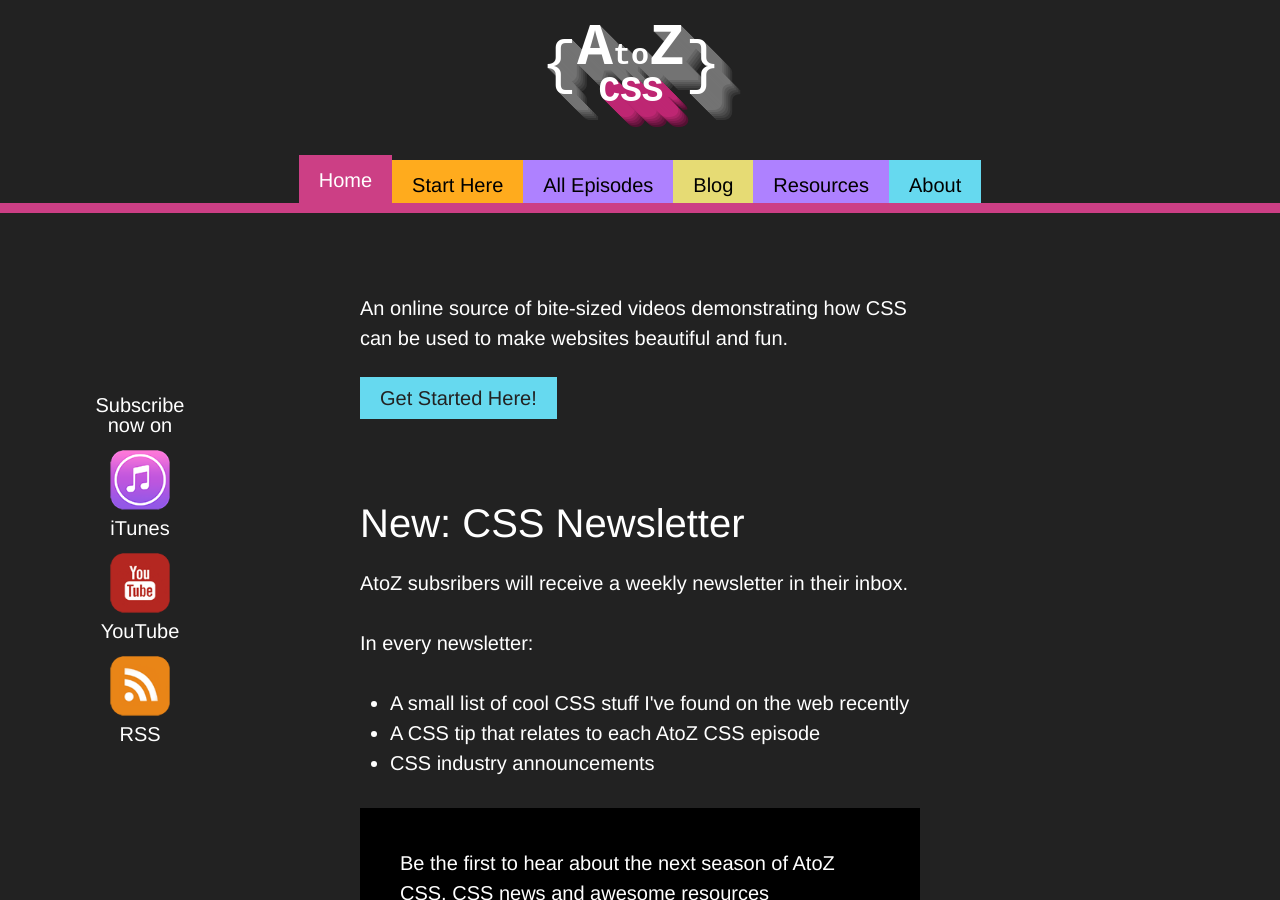
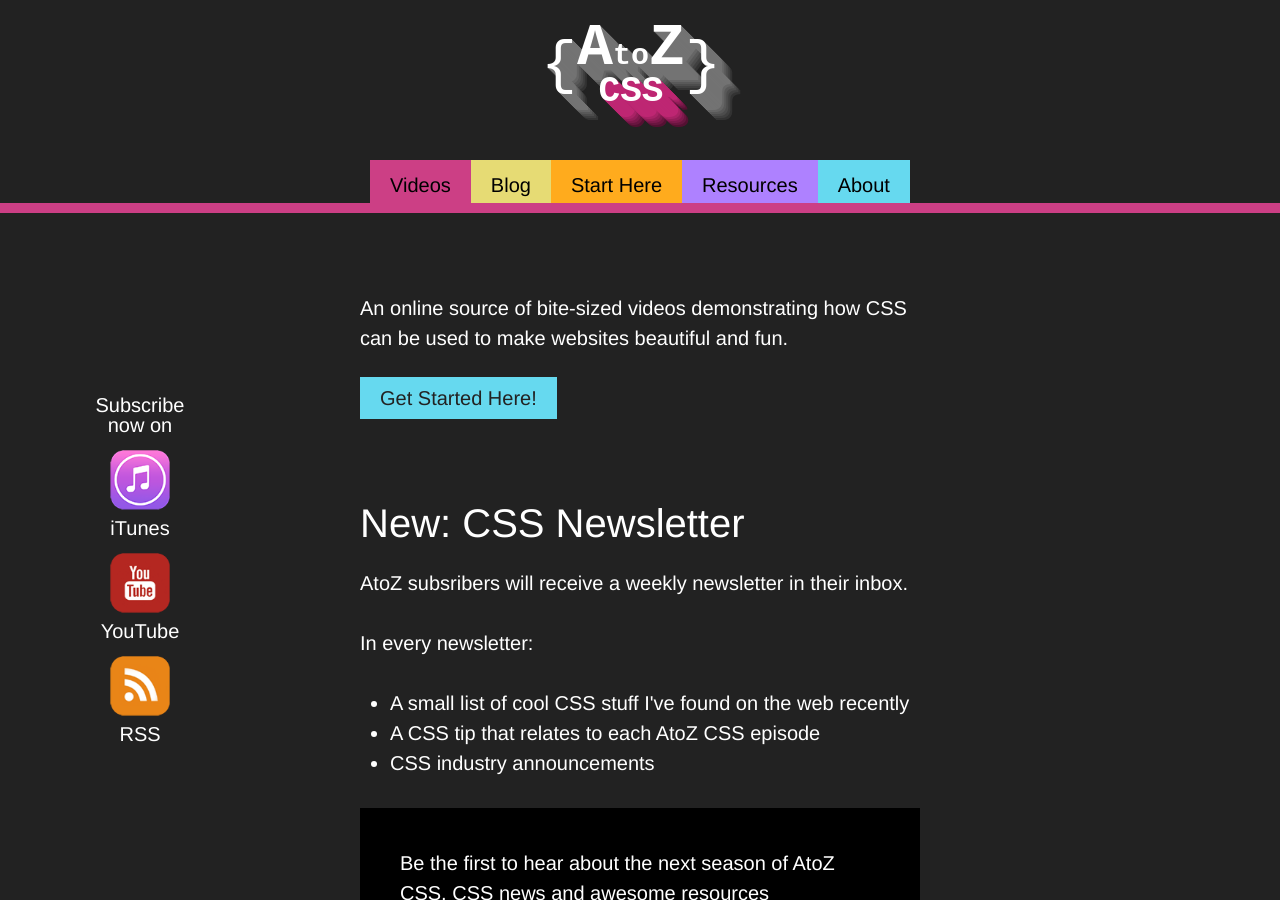
Before and after one commit to guyroutledge/atozcss, a Jekyll site: the page built from index.html, in a window 1280 px wide and 900 px high. Built offline with Jekyll 4.4.1, drawn with Linux system fonts in a browser that asks for light colours; the list of posts is cut into pages by our own code; comment, search, counter and statistics services are not loaded.

Commit message:
removed home navigation

```diff
--- a/_config.yml
+++ b/_config.yml
@@ -6,14 +6,12 @@ disqusName: atozcss
 
 permalink: /:categories/:title
 links:
-    - title: Home
-      url: /
+    - title: Videos
+      url: /videos
+    - title: Blog
+      url: /blog
     - title: Start Here
       url: /start
-    - title: All Episodes
-      url: /episodes
-    - title: Blog
-      url: /blog
     - title: Resources
       url: /resources
     - title: About
```
